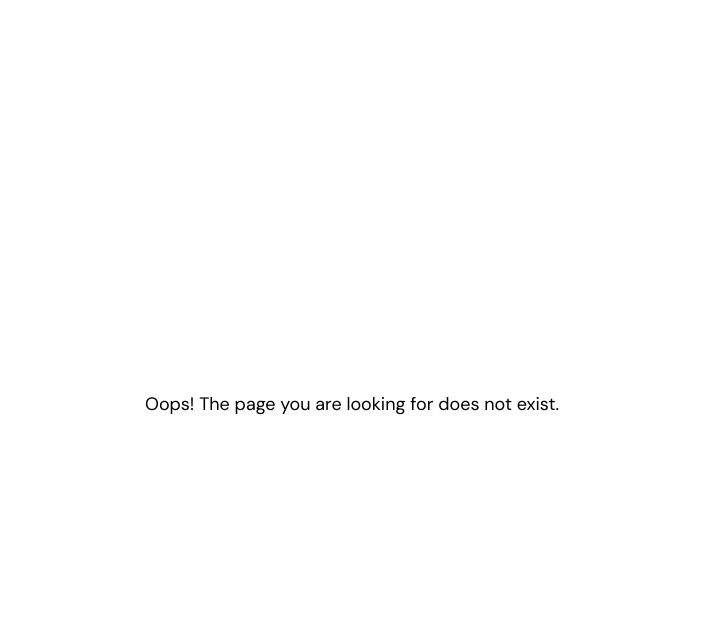
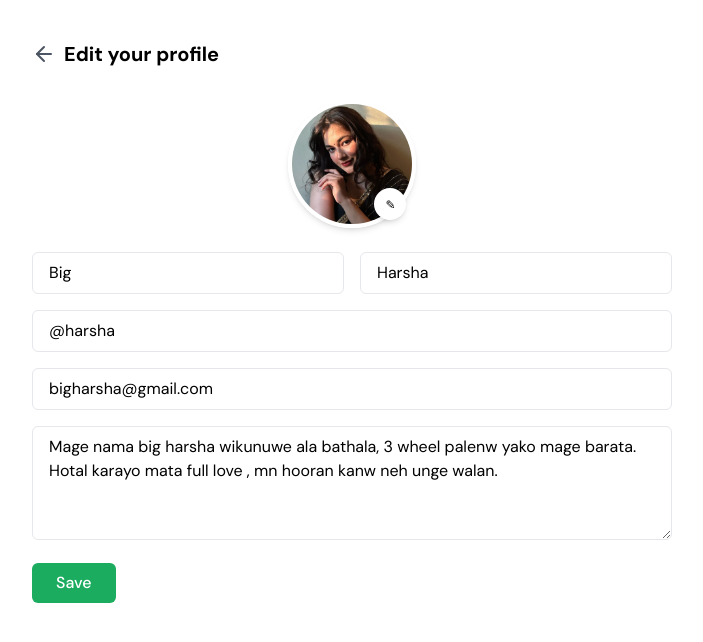
Before and after one commit to dizzpy/Greenie-Web, a React (Vite) app: page /profile/edit in a window 1280 px wide. Shown: the top 642 px of the page, without its empty margins (288-991 px from the left). Built offline with nearby package versions, Linux system fonts and the light colour scheme; no server answers; sample sign-in values are in the browser's storage.

Commit message:
feat(profile): routes and edit profile done

```diff
--- a/src/AppRoutes.jsx
+++ b/src/AppRoutes.jsx
@@ -11,7 +11,7 @@ import Cart from './[features]/shop/pages/Cart';
 import Checkout from './[features]/shop/pages/Checkout';
 import RedeemStore from './[features]/shop/pages/RedeemStore';
 import NotFound from './pages/NotFound';
-import HomePage from './pages/HomePage';
+// import HomePage from './pages/HomePage';
 import Feed from './[features]/feed/pages/Feed';
 import ChallengesHome from './[features]/challenges/pages/ChallengesHome';
 import Login from './[features]/auth/pages/Login';
@@ -25,6 +25,7 @@ import Notification from './components/Shop/Notification';
 import AddChallenge from './[features]/challenges/pages/AddChallenge';
 import ViewChallenge from './[features]/challenges/pages/ViewChallenge';
 import SubmitChallenge from './[features]/challenges/pages/SubmitChallenge';
+import EditProfilePage from './[features]/auth/pages/EditProfilePage';
 
 const ProtectedRoute = ({ children }) => {
   const { isAuthenticated, isLoading } = useAuth();
@@ -94,7 +95,7 @@ function AppRoutes() {
           path="/"
           element={
             <ProtectedRoute>
-              <HomePage />
+              <Feed />
             </ProtectedRoute>
           }
         />
@@ -198,10 +199,19 @@ function AppRoutes() {
           }
         />
         <Route
-          path="/p"
+          path="/profile"
           element={
             <ProtectedRoute>
               <ProfilePage />
+            </ProtectedRoute>
+          }
+        />
+
+        <Route
+          path="/profile/edit"
+          element={
+            <ProtectedRoute>
+              <EditProfilePage />
             </ProtectedRoute>
           }
         />
--- a/src/[features]/auth/Components/profile/ProfileHeader.jsx
+++ b/src/[features]/auth/Components/profile/ProfileHeader.jsx
@@ -2,6 +2,7 @@
 import React from 'react';
 import profileImg from '..//..//..//..//assets/profile/profile.jpeg';
 import coverImg from '..//..//..//..//assets/profile/coverImg.jpg';
+import { Link } from 'react-router-dom';
 
 const ProfileHeader = () => {
   return (
@@ -36,9 +37,11 @@ const ProfileHeader = () => {
 
           {/* Edit Profile Button */}
           <div className="mt-4 sm:mt-0">
-            <button className="text-sm bg-gray-200 hover:bg-primary-green hover:text-bg-light px-4 py-2 rounded-md">
-              ✎ Edit Profile
-            </button>
+            <Link to="/profile/edit">
+              <button className="text-sm bg-gray-200 hover:bg-primary-green hover:text-bg-light px-4 py-2 rounded-md">
+                ✎ Edit Profile
+              </button>
+            </Link>
           </div>
         </div>
       </div>
--- /dev/null
+++ b/src/[features]/auth/pages/EditProfilePage.jsx
@@ -0,0 +1,140 @@
+/* eslint-disable no-unused-vars */
+import React, { useState, useRef } from 'react';
+import { useNavigate } from 'react-router-dom';
+import { ArrowLeft } from 'lucide-react';
+import defaultProfileImg from '../../../assets/profile/profile.jpeg';
+
+const EditProfilePage = () => {
+  const navigate = useNavigate();
+  const fileInputRef = useRef(null);
+
+  const [formData, setFormData] = useState({
+    firstName: 'Big',
+    lastName: 'Harsha',
+    username: '@harsha',
+    email: 'bigharsha@gmail.com',
+    bio: 'Mage nama big harsha wikunuwe ala bathala, 3 wheel palenw yako mage barata.\nHotal karayo mata full love , mn hooran kanw neh unge walan.',
+  });
+
+  const [profileImage, setProfileImage] = useState(defaultProfileImg);
+
+  const handleChange = (e) => {
+    const { name, value } = e.target;
+    setFormData((prev) => ({ ...prev, [name]: value }));
+  };
+
+  const handleImageChange = (e) => {
+    const file = e.target.files[0];
+    if (file && file.type.startsWith('image/')) {
+      const reader = new FileReader();
+      reader.onloadend = () => {
+        setProfileImage(reader.result); // Preview the image
+      };
+      reader.readAsDataURL(file);
+    }
+  };
+
+  const handleSave = () => {
+    console.log('Save Profile Data:', formData);
+    navigate('/profile');
+  };
+
+  return (
+    <div className="max-w-2xl mx-auto px-4 py-10">
+      {/* Back + Title */}
+      <div className="flex items-center gap-2 mb-8">
+        <button
+          onClick={() => navigate(-1)}
+          className="text-gray-600 hover:text-black"
+        >
+          <ArrowLeft />
+        </button>
+        <h2 className="text-xl font-semibold">Edit your profile</h2>
+      </div>
+
+      {/* Profile Image */}
+      <div className="flex justify-center mb-6 relative">
+        <img
+          src={profileImage}
+          alt="Profile"
+          className="w-32 h-32 rounded-full object-cover border-4 border-white shadow-md"
+        />
+
+        {/* Hidden file input */}
+        <input
+          type="file"
+          accept="image/*"
+          className="hidden"
+          ref={fileInputRef}
+          onChange={handleImageChange}
+        />
+
+        {/* Edit Icon */}
+        <button
+          onClick={() => fileInputRef.current.click()}
+          className="absolute h-8 w-8 bottom-2 right-[calc(44%-16px)] bg-white rounded-full p-1 shadow-md hover:scale-105 transition"
+        >
+          <span className="text-xs">✎</span>
+        </button>
+      </div>
+
+      {/* Form */}
+      <div className="space-y-4">
+        <div className="flex gap-4">
+          <input
+            type="text"
+            name="firstName"
+            value={formData.firstName}
+            onChange={handleChange}
+            placeholder="First name"
+            className="w-full border rounded-md px-4 py-2"
+          />
+          <input
+            type="text"
+            name="lastName"
+            value={formData.lastName}
+            onChange={handleChange}
+            placeholder="Last name"
+            className="w-full border rounded-md px-4 py-2"
+          />
+        </div>
+
+        <input
+          type="text"
+          name="username"
+          value={formData.username}
+          onChange={handleChange}
+          placeholder="Username"
+          className="w-full border rounded-md px-4 py-2"
+        />
+
+        <input
+          type="email"
+          name="email"
+          value={formData.email}
+          onChange={handleChange}
+          placeholder="Email"
+          className="w-full border rounded-md px-4 py-2"
+        />
+
+        <textarea
+          name="bio"
+          value={formData.bio}
+          onChange={handleChange}
+          rows={4}
+          placeholder="Bio"
+          className="w-full border rounded-md px-4 py-2"
+        ></textarea>
+
+        <button
+          onClick={handleSave}
+          className="bg-primary-green text-white px-6 py-2 rounded-md font-medium hover:bg-green-600 transition"
+        >
+          Save
+        </button>
+      </div>
+    </div>
+  );
+};
+
+export default EditProfilePage;
--- a/src/components/Shared/NavBar.jsx
+++ b/src/components/Shared/NavBar.jsx
@@ -118,7 +118,7 @@ const NavBar = ({ miditem = true }) => {
 
                 <div className="py-2">
                   <Link
-                    to="/p"
+                    to="/profile"
                     className="flex items-center px-4 py-2.5 text-sm text-gray-700 hover:bg-gray-50 transition-colors"
                     onClick={() => setIsProfileOpen(false)}
                   >
@@ -172,7 +172,7 @@ const NavBar = ({ miditem = true }) => {
             {/* Profile and Logout in Mobile */}
             <div className="border-t mt-4 pt-4">
               <Link
-                to="/p"
+                to="/profile"
                 className="flex items-center space-x-3 p-2 rounded-lg text-gray-600 hover:text-primary-green hover:bg-gray-50"
                 onClick={() => setIsMobileMenuOpen(false)}
               >
```
